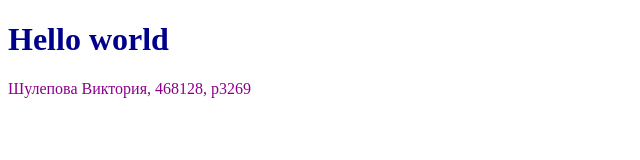
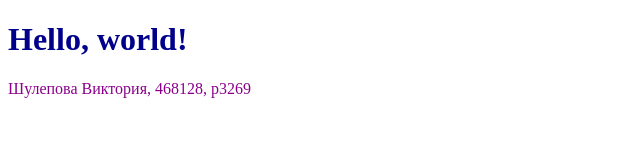
Before and after one commit to VinousTigra/VinousTigra.github.io, a plain HTML site: page docs/index.html in a window 1280 px wide. Shown: the full height of the page, 0-640 px from the left. Drawn offline with Linux system fonts and the light colour scheme.

Commit message:
Update index.html

```diff
--- a/docs/index.html
+++ b/docs/index.html
@@ -5,7 +5,8 @@
     <title>Приветствие</title>
 </head>
 <body>
-    <h1 style="color: darkblue;">Hello world</h1>
+    <h1 style="color: darkblue;">Hello, world!</h1>
     <p style="color: darkmagenta;">Шулепова Виктория, 468128, p3269</p>
 </body>
+
 </html>
```
